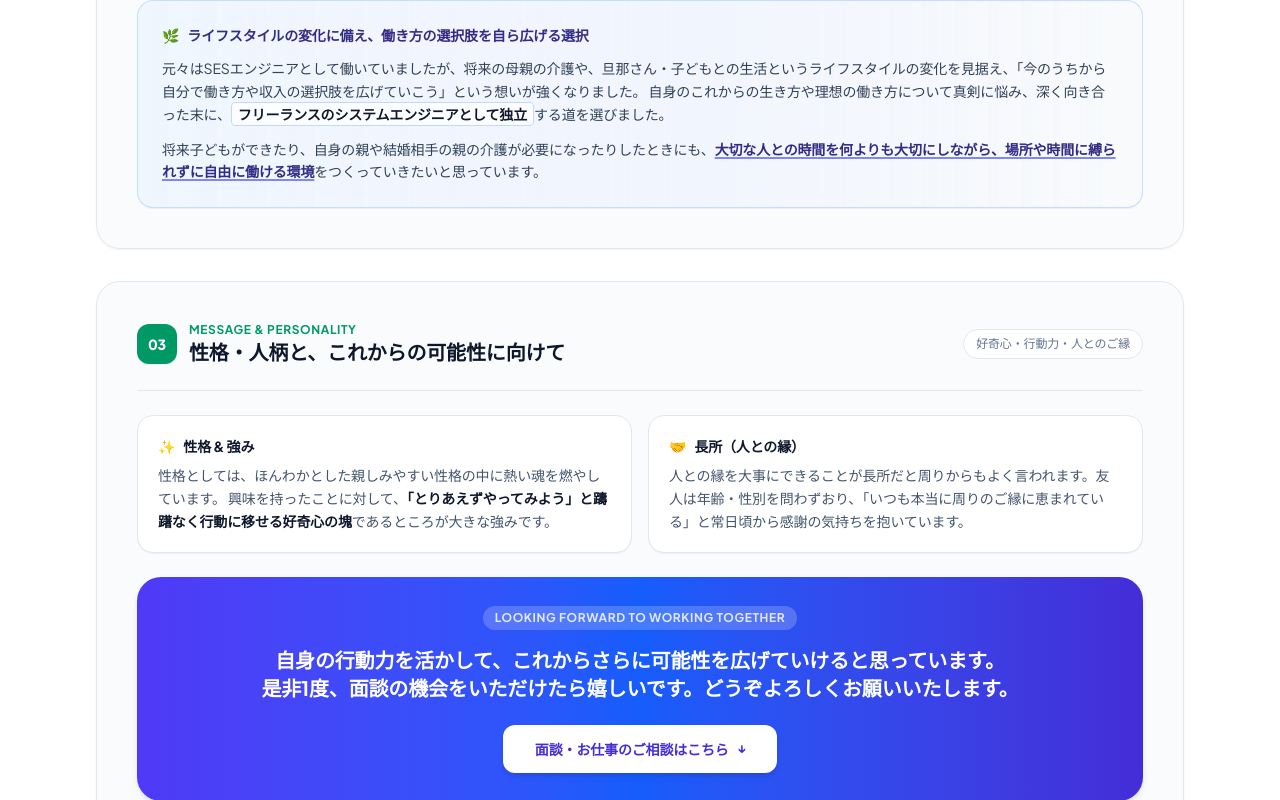
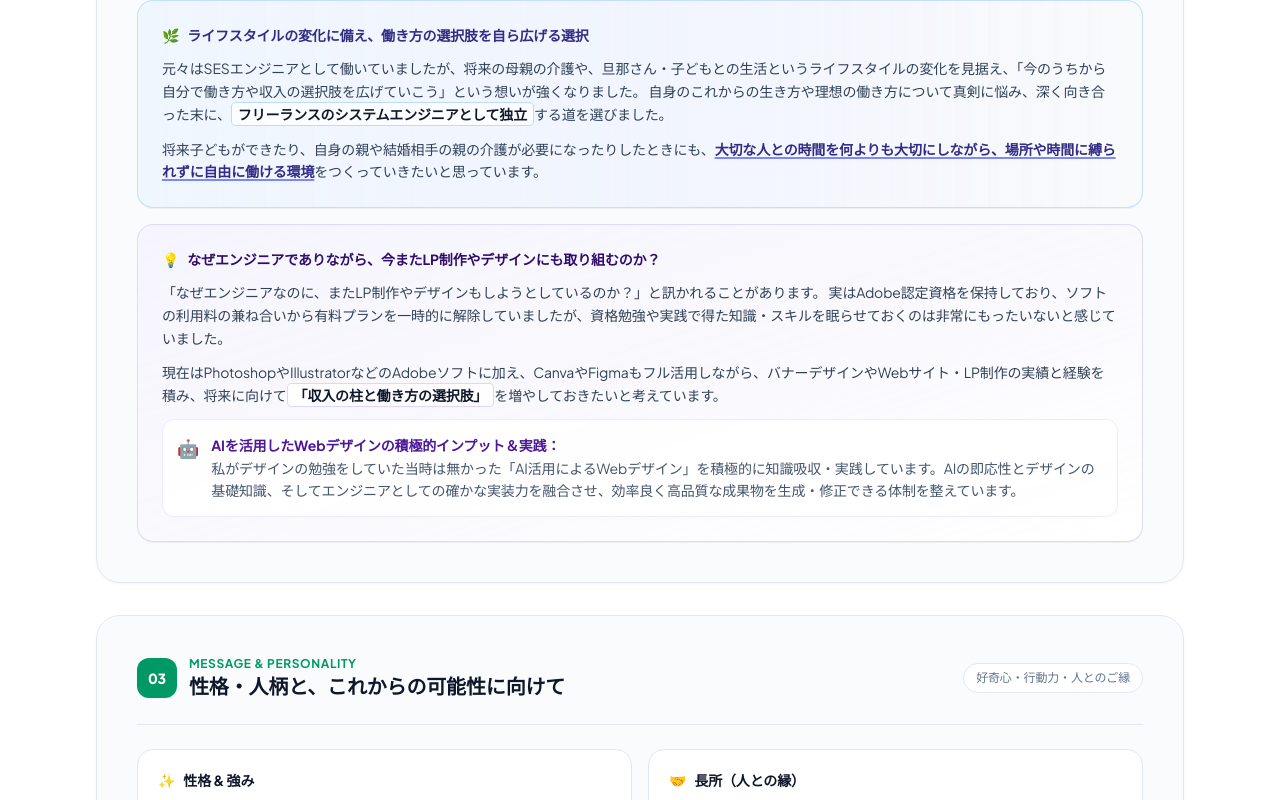
Before and after one commit to ikeda-haruka/ikeda-haruka.github.io, a React (Vite) app: page / in a window 1280 px wide. Shown: the part 6409-7209 px from the top of the page. Built offline with nearby package versions, Linux system fonts and the light colour scheme.

Commit message:
feat: 自己紹介にエンジニアがLP制作・デザインに取り組む理由とAI活用方針を追記 (Closes #56)

```diff
--- a/src/components/About.tsx
+++ b/src/components/About.tsx
@@ -189,6 +189,29 @@ export default function About({ onContactClick }: AboutProps) {
                     将来子どもができたり、自身の親や結婚相手の親の介護が必要になったりしたときにも、<strong className="text-indigo-900 font-bold underline decoration-indigo-400 decoration-2 underline-offset-2">大切な人との時間を何よりも大切にしながら、場所や時間に縛られずに自由に働ける環境</strong>をつくっていきたいと思っています。
                   </p>
                 </div>
+
+                {/* なぜエンジニアがLP制作やデザインにも取り組むのか（今後のキャリア・制作方針） */}
+                <div className="mt-4 p-5 sm:p-6 bg-gradient-to-br from-violet-50/80 via-purple-50/40 to-white rounded-2xl border border-violet-200/90 shadow-2xs space-y-3">
+                  <div className="flex items-center gap-2 text-violet-950 font-bold text-sm">
+                    <span>💡</span>
+                    <span>なぜエンジニアでありながら、今またLP制作やデザインにも取り組むのか？</span>
+                  </div>
+                  <p className="text-xs sm:text-sm text-slate-700 leading-relaxed">
+                    「なぜエンジニアなのに、またLP制作やデザインもしようとしているのか？」と訊かれることがあります。
+                    実はAdobe認定資格を保持しており、ソフトの利用料の兼ね合いから有料プランを一時的に解除していましたが、資格勉強や実践で得た知識・スキルを眠らせておくのは非常にもったいないと感じていました。
+                  </p>
+                  <p className="text-xs sm:text-sm text-slate-700 leading-relaxed">
+                    現在はPhotoshopやIllustratorなどのAdobeソフトに加え、CanvaやFigmaもフル活用しながら、バナーデザインやWebサイト・LP制作の実績と経験を積み、将来に向けて<strong className="text-slate-900 font-bold bg-white/80 px-1.5 py-0.5 rounded border border-violet-200">「収入の柱と働き方の選択肢」</strong>を増やしておきたいと考えています。
+                  </p>
+                  <div className="p-3.5 bg-white/95 rounded-xl border border-violet-100 flex items-start gap-3">
+                    <span className="text-base sm:text-lg">🤖</span>
+                    <p className="text-xs sm:text-sm text-slate-600 leading-relaxed">
+                      <strong className="text-violet-900 font-bold">AIを活用したWebデザインの積極的インプット＆実践：</strong>
+                      <br className="hidden sm:inline" />
+                      私がデザインの勉強をしていた当時は無かった「AI活用によるWebデザイン」を積極的に知識吸収・実践しています。AIの即応性とデザインの基礎知識、そしてエンジニアとしての確かな実装力を融合させ、効率良く高品質な成果物を生成・修正できる体制を整えています。
+                    </p>
+                  </div>
+                </div>
               </div>
             </div>
           </RevealOnScroll>
```
